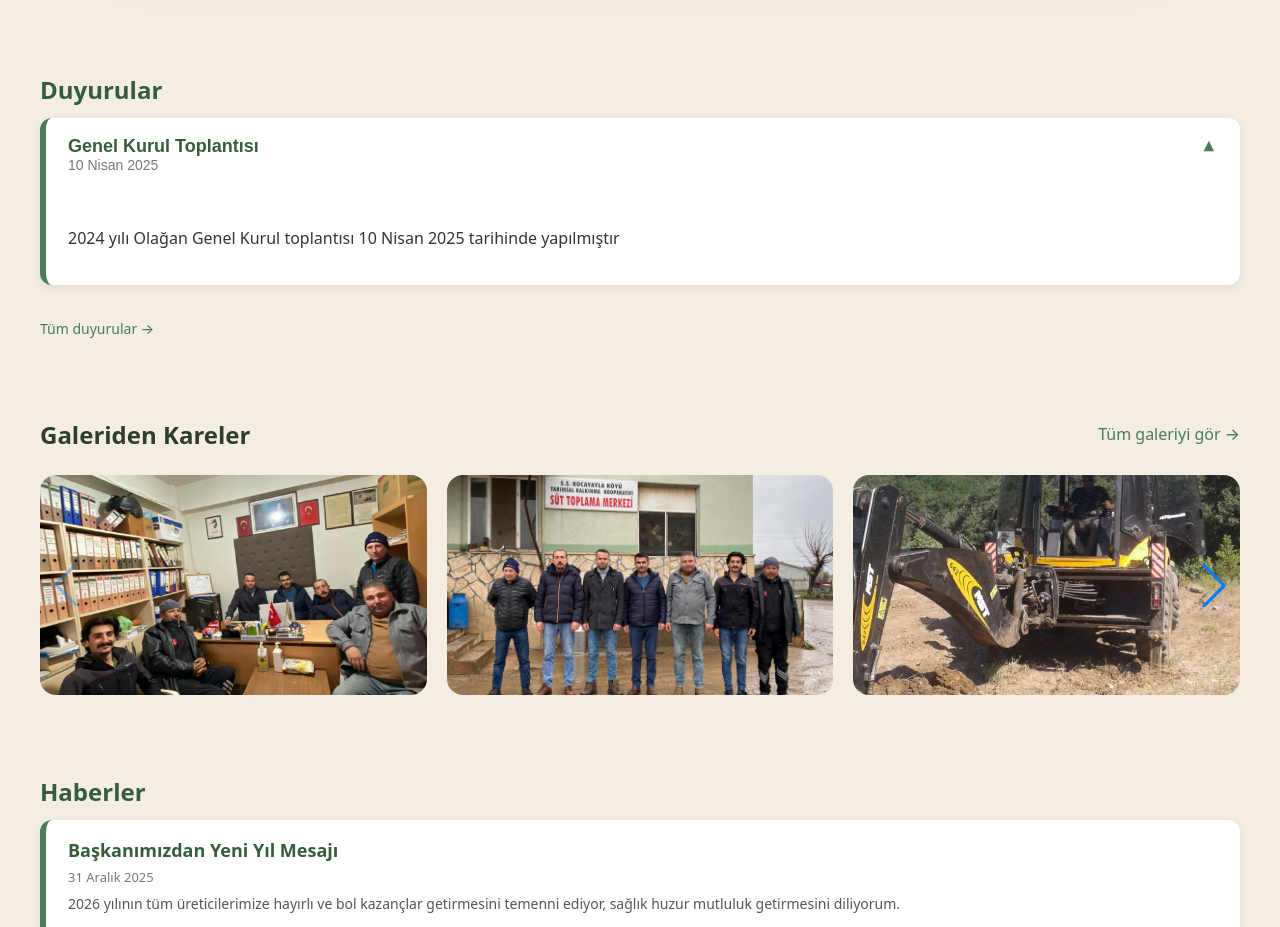
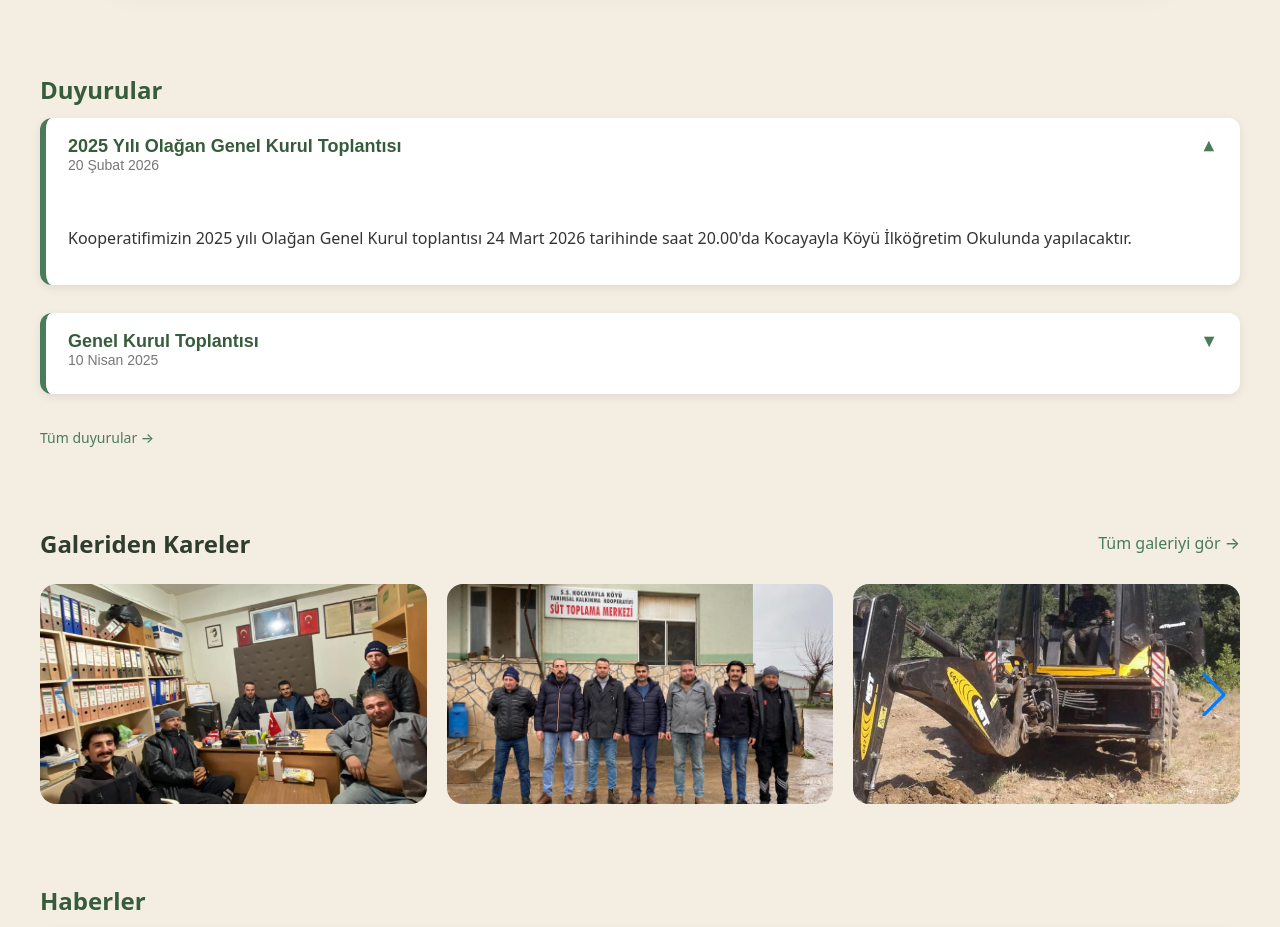
Before and after one commit to BegumEmir/kocayayla-kooperatif, a React (Create React App) app: page / in a window 1280 px wide. Shown: the part 1180-2107 px from the top of the page. Built offline with nearby package versions, Linux system fonts and the light colour scheme.

Commit message:
duyuru eklendi, unused import temizlendi

```diff
--- a/src/data/duyurular.js
+++ b/src/data/duyurular.js
@@ -9,6 +9,14 @@ const duyurular = [
     tarih: "10 Nisan 2025",
     gorsel: null, // fotoğraf yok, istersen null
   },
+  {
+    id: 2,
+    baslik: "2025 Yılı Olağan Genel Kurul Toplantısı",
+    aciklama:
+      "Kooperatifimizin 2025 yılı Olağan Genel Kurul toplantısı 24 Mart 2026 tarihinde saat 20.00'da Kocayayla Köyü İlköğretim Okulunda yapılacaktır.",
+    tarih: "20 Şubat 2026",
+    gorsel: null, // fotoğraf yok, istersen null
+  }
 ];
 
 export default duyurular;
--- a/src/pages/Iletisim.jsx
+++ b/src/pages/Iletisim.jsx
@@ -1,4 +1,3 @@
-//import { useState } from "react";
 import "./Iletisim.css";
 import useDocumentTitle from "../hooks/useDocumentTitle";
 
```
